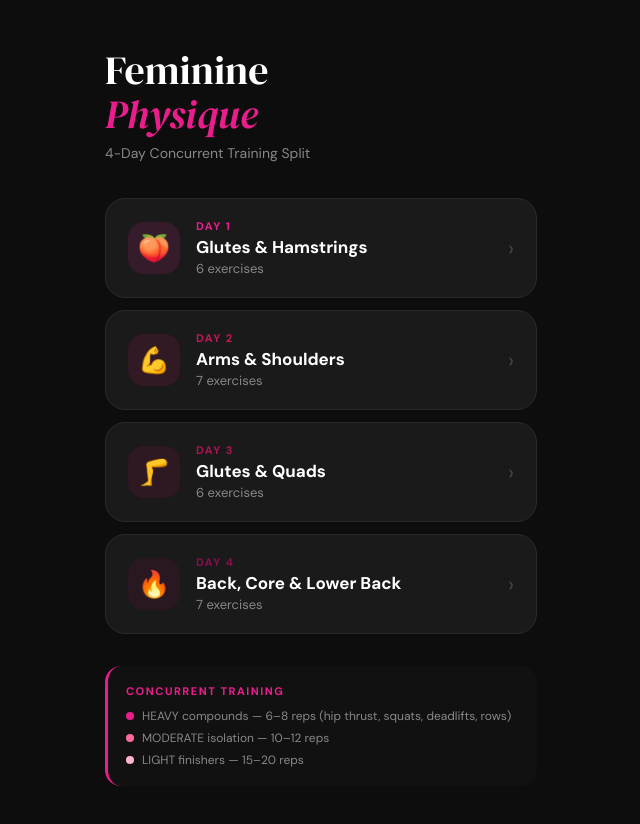
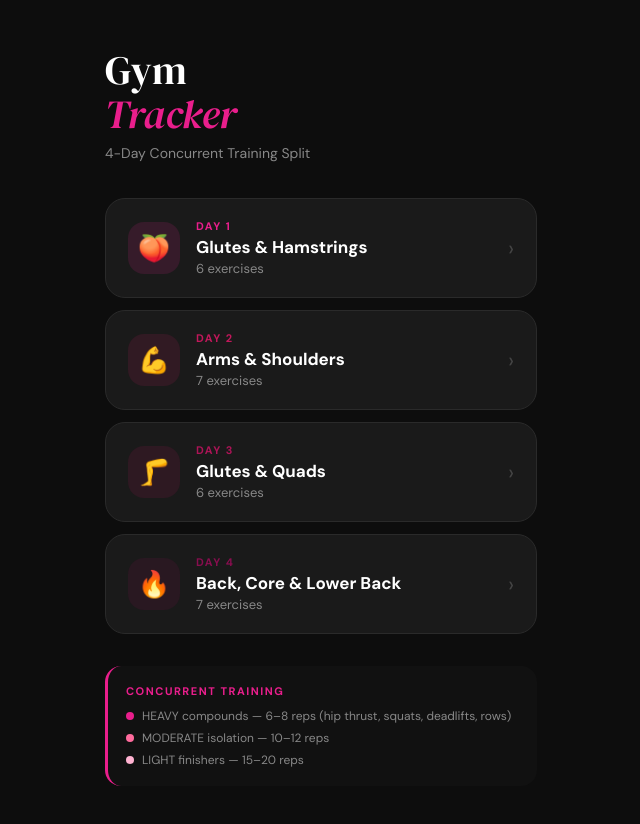
Before and after one commit to samaaltoun/gym-tracker, a plain HTML site: page index.html in a window 1280 px wide. Shown: the whole page, without its empty margins (319-959 px from the left). Drawn offline with Linux system fonts and the light colour scheme.

Commit message:
Change title from 'Feminine Physique' to 'Gym Tracker'

```diff
--- a/index.html
+++ b/index.html
@@ -45,7 +45,7 @@
 <!-- HOME -->
 <div id="home" class="screen active" style="padding:48px 24px 40px">
   <div style="margin-bottom:36px">
-    <div class="serif" style="font-size:40px;line-height:1.1;margin-bottom:8px">Feminine<br><span style="color:#E91E8C;font-style:italic">Physique</span></div>
+    <div class="serif" style="font-size:40px;line-height:1.1;margin-bottom:8px">Gym<br><span style="color:#E91E8C;font-style:italic">Tracker</span></div>
     <div style="color:#888;font-size:14px">4-Day Concurrent Training Split</div>
   </div>
   <div style="display:flex;flex-direction:column;gap:12px;margin-bottom:32px" id="day-list"></div>
```
